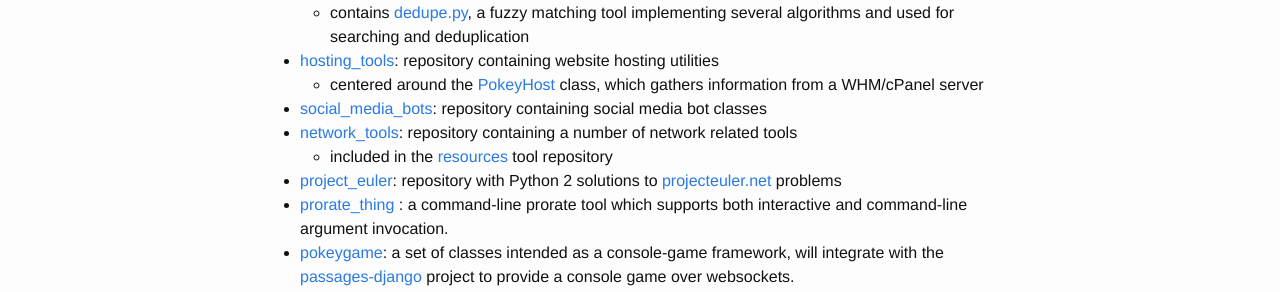
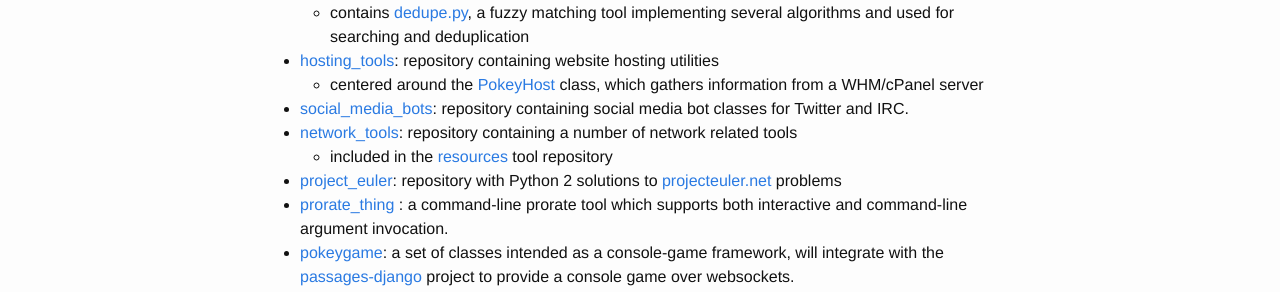
Before and after one commit to wnormandin/wnormandin.github.io, a Jekyll site: the page built from _pages/cv.md, in a window 1280 px wide. Shown: the part 454-746 px from the top of the page. Built offline with Jekyll 4.4.1, drawn with Linux system fonts in a browser that asks for light colours.

Commit message:
Update cv.md

```diff
--- a/_pages/cv.md
+++ b/_pages/cv.md
@@ -16,7 +16,7 @@ description: List of developer work by language or domain
     - contains [dedupe.py](https://github.com/wnormandin/pokeytools/blob/master/lib/dedupe.py), a fuzzy matching tool implementing several algorithms and used for searching and deduplication
   - [hosting_tools](https://github.com/wnormandin/hosting_tools "hosting_tools"): repository containing website hosting utilities
     - centered around the [PokeyHost](https://github.com/wnormandin/hosting_tools/blob/master/pokeyhost.py "pokeyhost.py") class, which gathers information from a WHM/cPanel server
-  - [social_media_bots](https://github.com/wnormandin/social_media_bots "social_media_bots"): repository containing social media bot classes
+  - [social_media_bots](https://github.com/wnormandin/social_media_bots "social_media_bots"): repository containing social media bot classes for Twitter and IRC.
   - [network_tools](https://github.com/wnormandin/network_tools "network_tools"): repository containing a number of network related tools
     - included in the [resources](https://github.com/wnormandin/resources) tool repository
   - [project_euler](https://github.com/wnormandin/project_euler "project_euler"): repository with Python 2 solutions to [projecteuler.net](https://projecteuler.net/) problems
```
